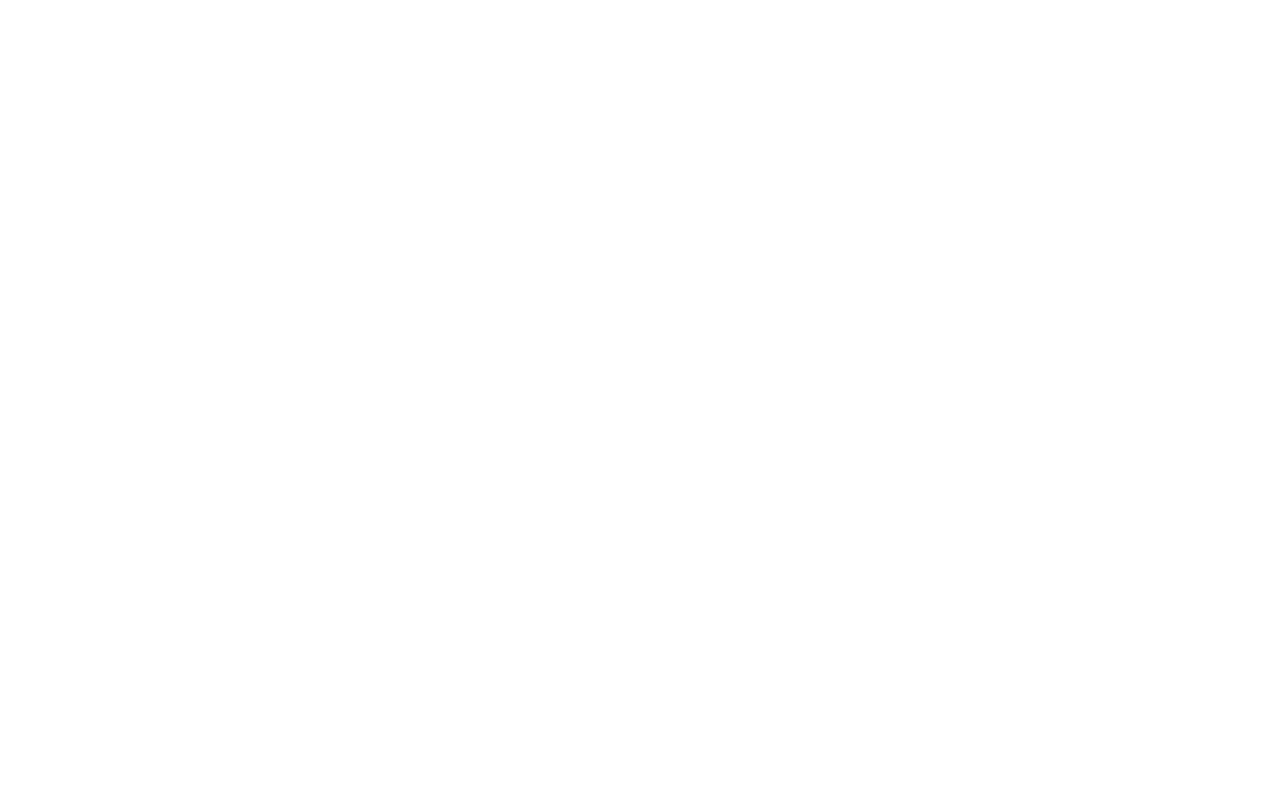
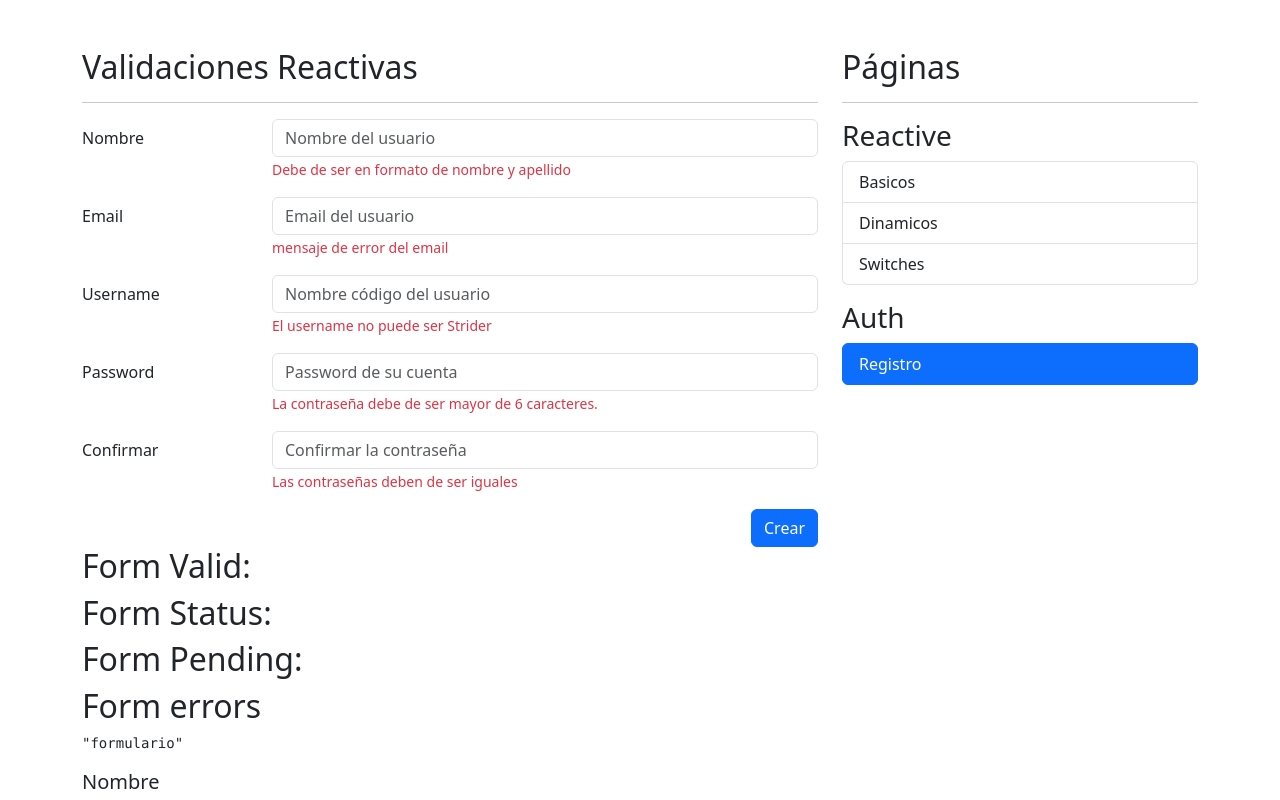
Before and after one commit to Minori35/formApp, an Angular app: page /auth/sing-up in a window 1280 px wide. Before the commit this address led to /. Shown: the top 800 px of the page. Built offline with nearby package versions, Linux system fonts and the light colour scheme.

Commit message:
Barra de navegacion

```diff
--- a/src/app/app-routing.module.ts
+++ b/src/app/app-routing.module.ts
@@ -1,7 +1,20 @@
 import { NgModule } from '@angular/core';
 import { RouterModule, Routes } from '@angular/router';
 
-const routes: Routes = [];
+const routes: Routes = [
+  {
+    path: 'reactive',
+    loadChildren: () => import('./reactive/reactive.module').then(m => m.ReactiveModule)
+  },
+  {
+    path: 'auth',
+    loadChildren: () => import('./auth/auth.module').then(m => m.AuthModule)
+  },
+  {
+    path: '**',
+    redirectTo :'reactive'
+  },
+];
 
 @NgModule({
   imports: [RouterModule.forRoot(routes)],
--- a/src/app/app.component.html
+++ b/src/app/app.component.html
@@ -1 +1,9 @@
-<router-outlet></router-outlet>
+<div class="row mt-5">
+    <div class="col">
+        <router-outlet></router-outlet>
+    </div>
+
+    <div class="col-12 col-sm-4">
+        <app-sare-menu></app-sare-menu>
+    </div>
+</div>
--- a/src/app/auth/auth-routing.module.ts
+++ b/src/app/auth/auth-routing.module.ts
@@ -1,7 +1,17 @@
 import { NgModule } from '@angular/core';
 import { RouterModule, Routes } from '@angular/router';
+import { RegisterPageComponent } from './pages/register-page/register-page.component';
 
-const routes: Routes = [];
+const routes: Routes = [
+  {
+    path: '',
+    children :[
+      {path: 'sing-up', component: RegisterPageComponent},
+      {path: '**', redirectTo: 'sing-up'}
+
+    ]
+  }
+];
 
 @NgModule({
   imports: [RouterModule.forChild(routes)],
--- a/src/app/reactive/reactive-routing.module.ts
+++ b/src/app/reactive/reactive-routing.module.ts
@@ -1,7 +1,23 @@
 import { NgModule } from '@angular/core';
 import { RouterModule, Routes } from '@angular/router';
+import { BasicPageComponent } from './pages/basic-page/basic-page.component';
+import { DynamicPageComponent } from './pages/dynamic-page/dynamic-page.component';
+import { SwitchesPageComponent } from './pages/switches-page/switches-page.component';
 
-const routes: Routes = [];
+const routes: Routes = [
+  {
+    path:'',
+    children:[
+      {path:'basic', component: BasicPageComponent},
+      {path:'dinamic', component: DynamicPageComponent},
+      {path:'switches', component: SwitchesPageComponent},
+      {path:'**', redirectTo: 'basic'},
+
+
+
+    ]
+  }
+];
 
 @NgModule({
   imports: [RouterModule.forChild(routes)],
--- /dev/null
+++ b/src/app/shared/components/sare-menu/sare-menu.component.html
@@ -0,0 +1,26 @@
+<h2>Páginas</h2>
+<hr>
+
+<h3 class="mt-3">Reactive</h3>
+
+<ul class="list-group">
+    <li *ngFor="let item of reactiveMenu"
+        class="list-group-item"
+        [routerLink]="[item.route]"
+        routerLinkActive="active"
+        >
+        {{item.title}}
+    </li>
+</ul>
+
+<h3 class="mt-3">Auth</h3>
+
+<ul class="list-group">
+    <li *ngFor="let item of authMenu"
+        class="list-group-item"
+        [routerLink]="[item.route]"
+        routerLinkActive="active"
+        >
+        {{item.title}}
+    </li>
+</ul>
--- /dev/null
+++ b/src/app/shared/components/sare-menu/sare-menu.component.ts
@@ -0,0 +1,27 @@
+import { Component } from '@angular/core';
+
+interface MenuItem {
+  title: string;
+  route: string;
+}
+
+@Component({
+  selector: 'app-sare-menu',
+  templateUrl: './sare-menu.component.html',
+  styles: [
+  ]
+})
+export class SareMenuComponent {
+
+  public reactiveMenu : MenuItem[] = [
+    {title : 'Basicos', route : './reactive/basic'},
+    {title : 'Dinamicos', route : './reactive/dinamic'},
+    {title : 'Switches', route : './reactive/switches'}
+  ];
+
+  public authMenu : MenuItem[] = [
+    {title : 'Registro', route : './auth'},
+
+  ];
+
+}
--- a/src/index.html
+++ b/src/index.html
@@ -6,11 +6,9 @@
   <base href="/">
   <meta name="viewport" content="width=device-width, initial-scale=1">
   <link rel="icon" type="image/x-icon" href="favicon.ico">
-
-  <script src="https://cdn.jsdelivr.net/npm/@popperjs/core@2.11.8/dist/umd/popper.min.js" integrity="sha384-I7E8VVD/ismYTF4hNIPjVp/Zjvgyol6VFvRkX/vR+Vc4jQkC+hVqc2pM8ODewa9r" crossorigin="anonymous"></script>
-<script src="https://cdn.jsdelivr.net/npm/bootstrap@5.3.1/dist/js/bootstrap.min.js" integrity="sha384-Rx+T1VzGupg4BHQYs2gCW9It+akI2MM/mndMCy36UVfodzcJcF0GGLxZIzObiEfa" crossorigin="anonymous"></script>
+  <link href="https://cdn.jsdelivr.net/npm/bootstrap@5.3.1/dist/css/bootstrap.min.css" rel="stylesheet" integrity="sha384-4bw+/aepP/YC94hEpVNVgiZdgIC5+VKNBQNGCHeKRQN+PtmoHDEXuppvnDJzQIu9" crossorigin="anonymous">
 </head>
-<body>
+<body class="container">
   <app-root></app-root>
 </body>
 </html>
```
Also changed, not shown: src/app/shared/shared.module.ts (+10 -2 lines), src/app/reactive/pages/basic-page/basic-page.component.html (line endings or trailing spaces).
